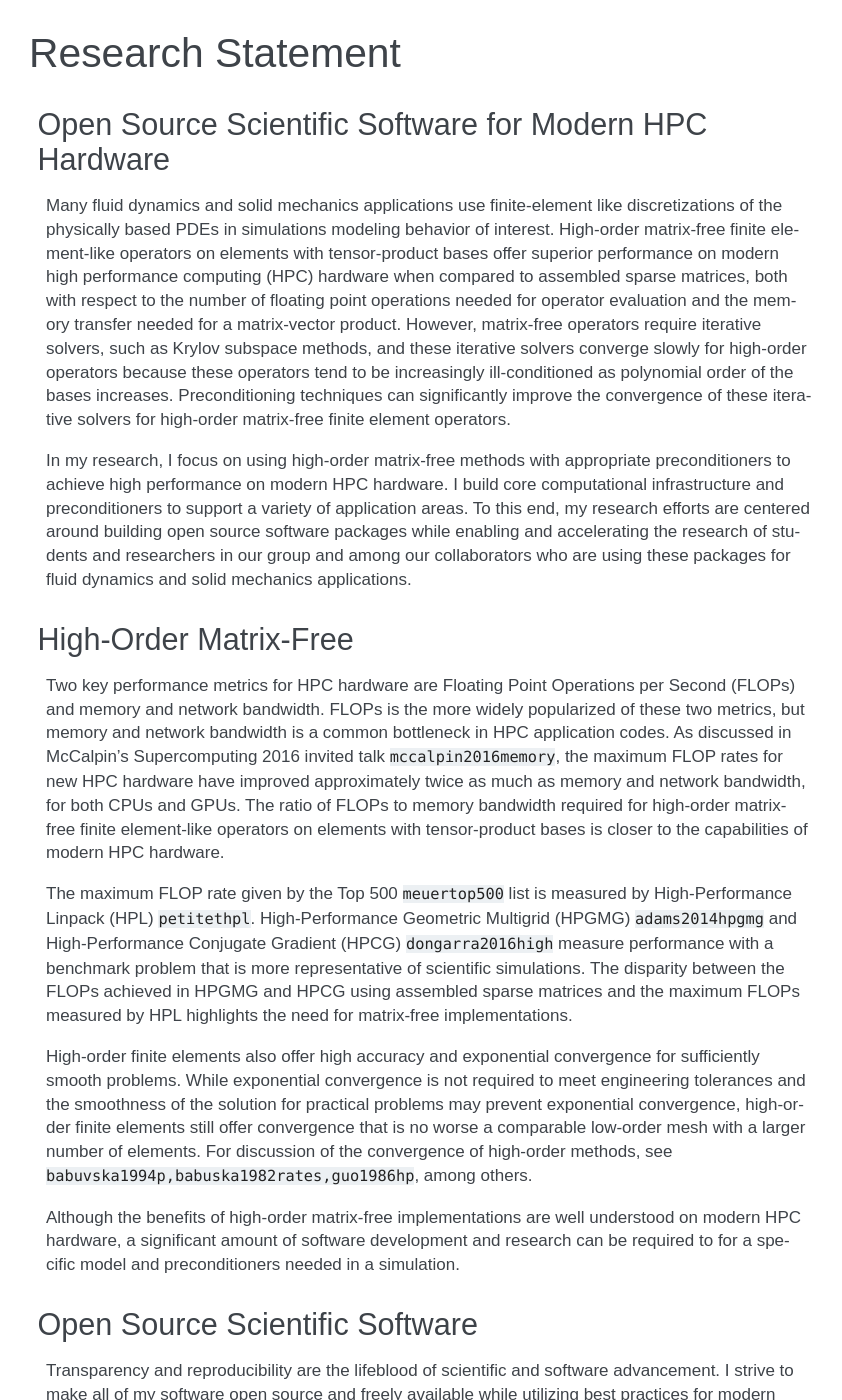
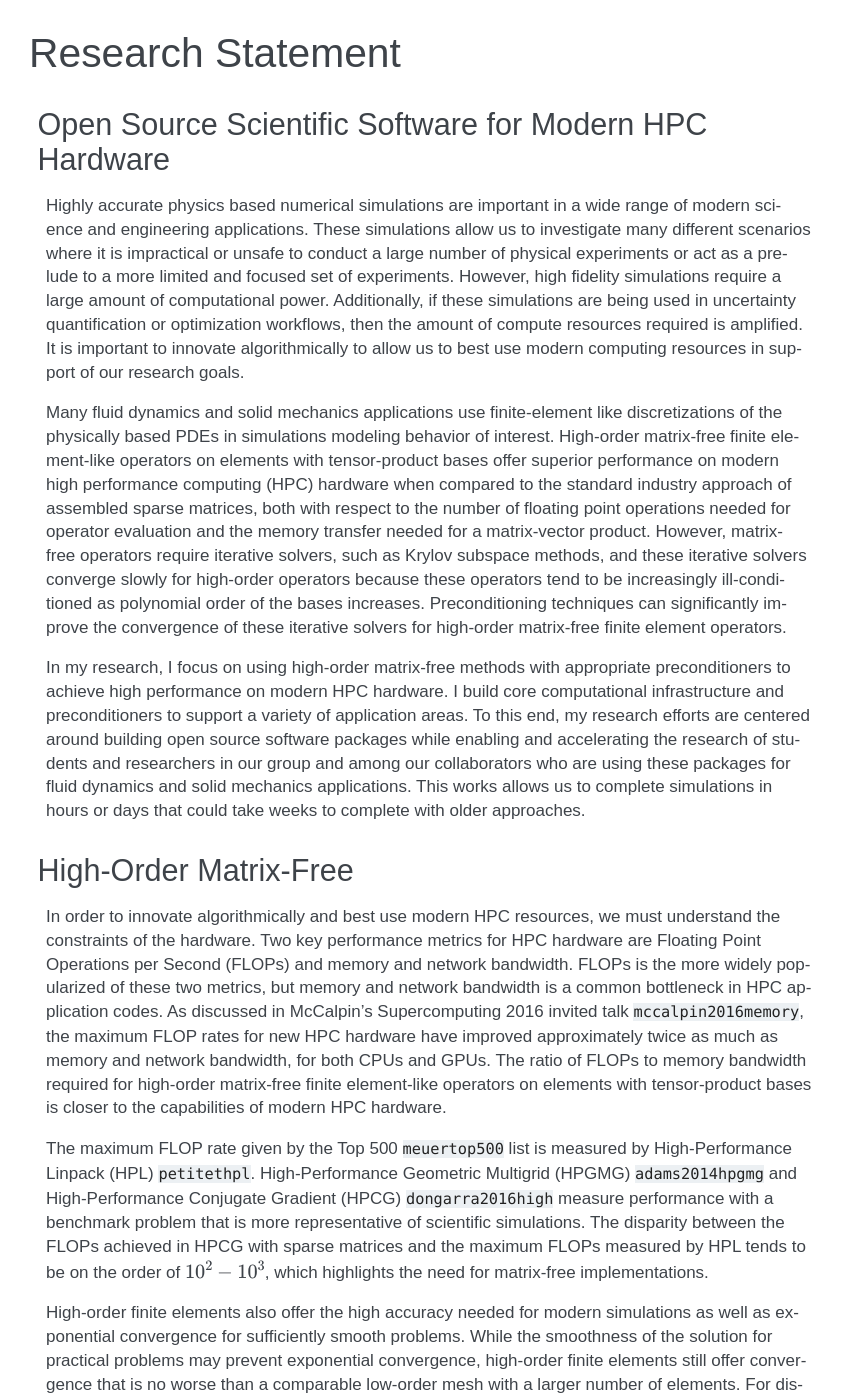
Before and after one commit to jeremylt/personal_website, a Sphinx documentation site: the page built from source/research.rst, in a window 1280 px wide and 1400 px high. Shown: the whole window, without its empty margins (171-1013 px from the left). Built offline with Sphinx 7.4.7, drawn with Linux system fonts in a browser that asks for light colours; nearby versions of some CDN libraries; cross-references to code outside the pages are shown as plain code; some of the changed text lies outside the part shown.

Commit message:
small updates to research, teaching statements

```diff
--- a/source/conf.py
+++ b/source/conf.py
@@ -48,7 +48,7 @@ html_theme_options = {
     "nosidebar": "true",
     "font_family": "sans-serif",
 }
-html_title = "Research Software Engineer"
+html_title = ""
 
 # Add any paths that contain custom static files (such as style sheets) here,
 # relative to this directory. They are copied after the builtin static files,
--- a/source/references.bib
+++ b/source/references.bib
@@ -237,6 +237,22 @@
  year = {2000},
  address = {Chichester New York},
  isbn = {978-0-471-82319-3}
+}
+
+@article{stablenumerics2024,
+  author = {
+    Shakeri, Rezgar and
+    Ghaffari, Leila and
+    Thompson, Jeremy and
+    Brown, Jed
+  },
+  title   = {Stable Numerics for Finite-Strain Elasticity},
+  journal = {International Journal for Numerical Methods in Engineering},
+  pages   = {e7563},
+  year    = {2024},
+  doi     = {10.1002/nme.7563},
+  URL     = {https://onlinelibrary.wiley.com/doi/abs/10.1002/nme.7563},
+  eprint  ={https://onlinelibrary.wiley.com/doi/pdf/10.1002/nme.7563},
 }
 
 % ------------------------------------------------------------------------------
@@ -956,7 +972,6 @@
 % ------------------------------------------------------------------------------
 % High-Order
 % ------------------------------------------------------------------------------
-
 @article{babuska1982rates,
   title = {On the rates of convergence of the finite element method},
   author = {
@@ -1375,7 +1390,6 @@
 % ------------------------------------------------------------------------------
 % Teaching
 % ------------------------------------------------------------------------------
-
 @misc{BSCS2025,
   title = {Computer Science - Bachelor of Science (BSCS)},
   author = {CU Boulder Department of Computer Science},
--- a/source/research.rst
+++ b/source/research.rst
@@ -4,19 +4,27 @@ Research Statement
 Open Source Scientific Software for Modern HPC Hardware
 --------------------------------------------------------------------------------
 
+Highly accurate physics based numerical simulations are important in a wide range of modern science and engineering applications.
+These simulations allow us to investigate many different scenarios where it is impractical or unsafe to conduct a large number of physical experiments or act as a prelude to a more limited and focused set of experiments.
+However, high fidelity simulations require a large amount of computational power.
+Additionally, if these simulations are being used in uncertainty quantification or optimization workflows, then the amount of compute resources required is amplified.
+It is important to innovate algorithmically to allow us to best use modern computing resources in support of our research goals.
+
 Many fluid dynamics and solid mechanics applications use finite-element like discretizations of the physically based PDEs in simulations modeling behavior of interest.
-High-order matrix-free finite element-like operators on elements with tensor-product bases offer superior performance on modern high performance computing (HPC) hardware when compared to assembled sparse matrices, both with respect to the number of floating point operations needed for operator evaluation and the memory transfer needed for a matrix-vector product.
+High-order matrix-free finite element-like operators on elements with tensor-product bases offer superior performance on modern high performance computing (HPC) hardware when compared to the standard industry approach of assembled sparse matrices, both with respect to the number of floating point operations needed for operator evaluation and the memory transfer needed for a matrix-vector product.
 However, matrix-free operators require iterative solvers, such as Krylov subspace methods, and these iterative solvers converge slowly for high-order operators because these operators tend to be increasingly ill-conditioned as polynomial order of the bases increases.
 Preconditioning techniques can significantly improve the convergence of these iterative solvers for high-order matrix-free finite element operators.
 
 In my research, I focus on using high-order matrix-free methods with appropriate preconditioners to achieve high performance on modern HPC hardware.
 I build core computational infrastructure and preconditioners to support a variety of application areas.
 To this end, my research efforts are centered around building open source software packages while enabling and accelerating the research of students and researchers in our group and among our collaborators who are using these packages for fluid dynamics and solid mechanics applications.
+This works allows us to complete simulations in hours or days that could take weeks to complete with older approaches.
 
 
 High-Order Matrix-Free
 --------------------------------------------------------------------------------
 
+In order to innovate algorithmically and best use modern HPC resources, we must understand the constraints of the hardware.
 Two key performance metrics for HPC hardware are Floating Point Operations per Second (FLOPs) and memory and network bandwidth.
 FLOPs is the more widely popularized of these two metrics, but memory and network bandwidth is a common bottleneck in HPC application codes.
 As discussed in McCalpin's Supercomputing 2016 invited talk :cite:`mccalpin2016memory`, the maximum FLOP rates for new HPC hardware have improved approximately twice as much as memory and network bandwidth, for both CPUs and GPUs.
@@ -24,13 +32,14 @@ The ratio of FLOPs to memory bandwidth required for high-order matrix-free finit
 
 The maximum FLOP rate given by the Top 500 :cite:`meuertop500` list is measured by High-Performance Linpack (HPL) :cite:`petitethpl`.
 High-Performance Geometric Multigrid (HPGMG) :cite:`adams2014hpgmg` and High-Performance Conjugate Gradient (HPCG) :cite:`dongarra2016high` measure performance with a benchmark problem that is more representative of scientific simulations.
-The disparity between the FLOPs achieved in HPGMG and HPCG using assembled sparse matrices and the maximum FLOPs measured by HPL highlights the need for matrix-free implementations.
+The disparity between the FLOPs achieved in HPCG with sparse matrices and the maximum FLOPs measured by HPL tends to be on the order of :math:`10^2-10^3`, which highlights the need for matrix-free implementations.
 
-High-order finite elements also offer high accuracy and exponential convergence for sufficiently smooth problems.
-While exponential convergence is not required to meet engineering tolerances and the smoothness of the solution for practical problems may prevent exponential convergence, high-order finite elements still offer convergence that is no worse a comparable low-order mesh with a larger number of elements.
+High-order finite elements also offer the high accuracy needed for modern simulations as well as exponential convergence for sufficiently smooth problems.
+While the smoothness of the solution for practical problems may prevent exponential convergence, high-order finite elements still offer convergence that is no worse than a comparable low-order mesh with a larger number of elements.
 For discussion of the convergence of high-order methods, see :cite:`babuvska1994p,babuska1982rates,guo1986hp`, among others.
 
-Although the benefits of high-order matrix-free implementations are well understood on modern HPC hardware, a significant amount of software development and research can be required to for a specific model and preconditioners needed in a simulation.
+Although the benefits of high-order matrix-free implementations on modern HPC hardware are well understood, a significant amount of software development and research can be required for the specific model and preconditioners needed in a simulation.
+For example, matrix-free implementations can expose numerical stability issues in alternate formulations of the same underlying physics :cite:`stablenumerics2024` and the preconditioners in iterative solvers may require parameter tuning or novel implications.
 
 
 Open Source Scientific Software
```
Also changed, not shown: source/teaching.rst (+9 -3 lines).
